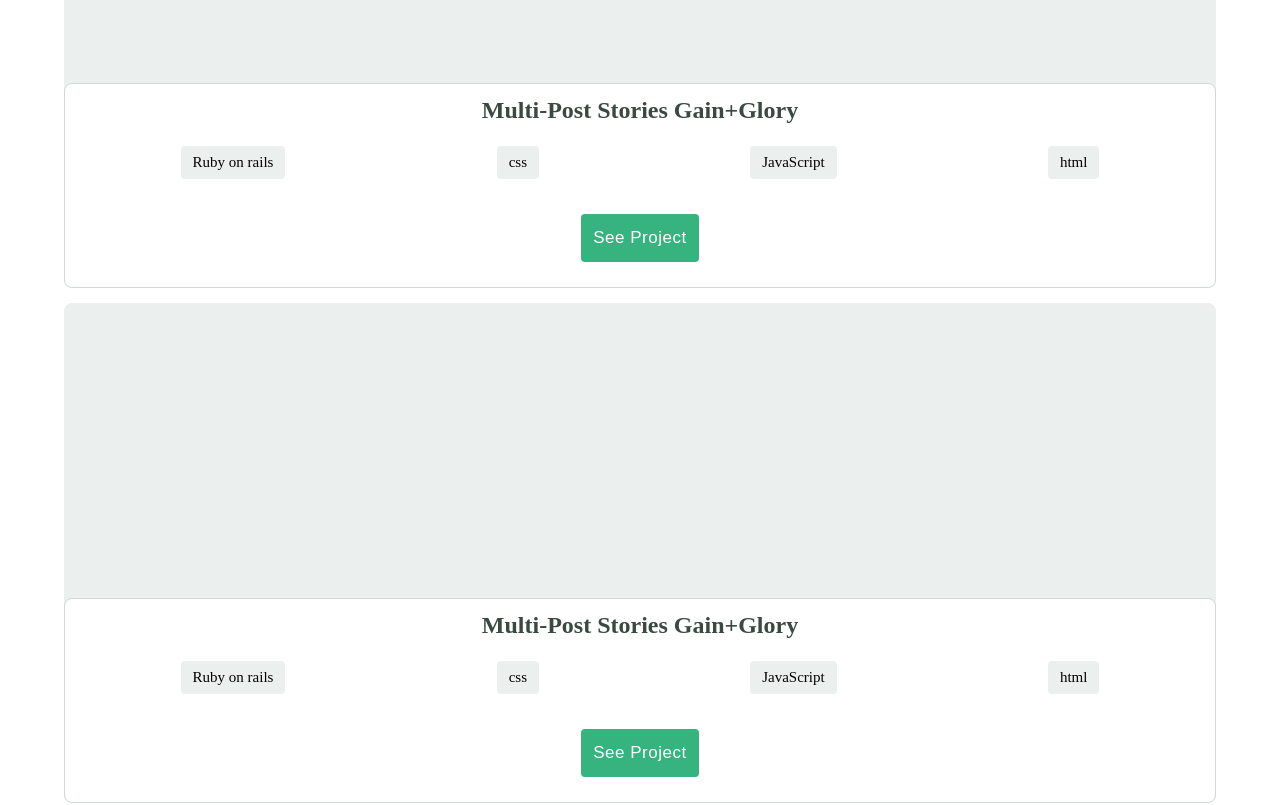
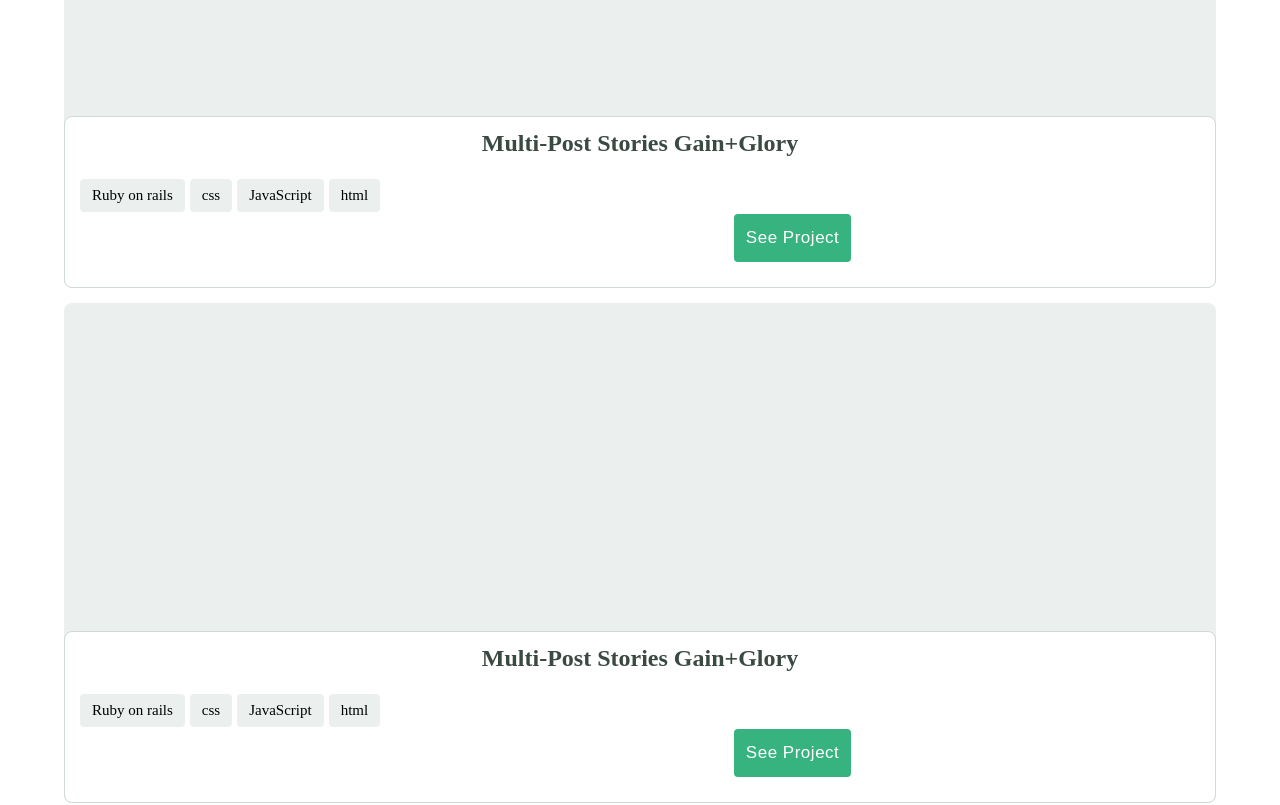
Before and after one commit to kendoriddy/portfolio-website, a website: page index.html in a window 1280 px wide. Shown: the part 820-1625 px from the top of the page. Drawn offline with Linux system fonts and the light colour scheme.

Commit message:
Replaced flex display with float for card items

```diff
--- a/style.css
+++ b/style.css
@@ -151,8 +151,6 @@ header {
 }
 
 .card-items ul {
-  display: flex;
-  justify-content: space-around;
   list-style: none;
   font-size: 15px;
   padding: 20px 0;
@@ -162,6 +160,8 @@ header {
   padding: 8px 12px;
   background: #ebf0ee;
   border-radius: 4px;
+  float: left;
+  margin-left: 5px;
 }
 
 .card-items button {
```
